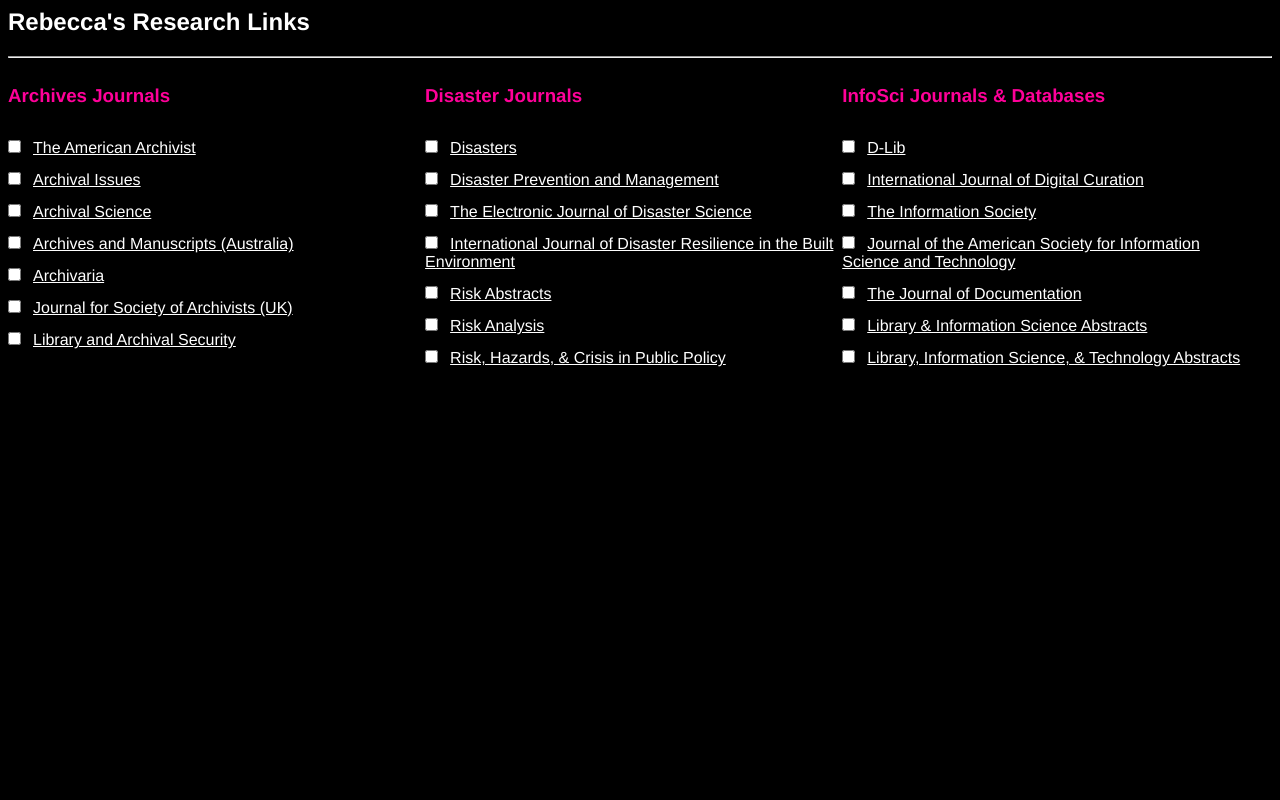
After one commit to rebeccadfrank/rebeccadfrank.github.io, a PHP site: page /librarythings/index.htm in a window 1280 px wide. The commit adds this page. Run offline with PHP 8.4, Linux system fonts and the light colour scheme.

Commit message:
pulling in old assets

```diff
--- a/css/local.css
+++ b/css/local.css
@@ -1,7 +1,6 @@
 html {
 	font-size: 100%;
-	/*background-image: url("../img/color_prism.jpg");*/
-	/*background-repeat: repeat-y;*/
+	background-color:rgba(255,250,240,1);
 }
 
 body {
--- /dev/null
+++ b/librarythings/index.htm
@@ -0,0 +1,95 @@
+<html>
+
+<head>
+	<title>My supremely awesome link site!</title>
+	<link rel="stylesheet" href="stylesheet.css" type="text/css">
+</head>
+
+<body>
+	<div id="heading">
+		<h2>Rebecca's Research Links</h2>
+		<hr>
+	</div>
+
+	<div id="journals" class="journal_column">
+		<h3>Archives Journals</h3>
+		<ul>
+			<li><input type="checkbox"><a target="_blank" href="http://mirlyn.lib.umich.edu/Record/000597749">The American Archivist</a></li>
+			<li><input type="checkbox"><a target="_blank" href="http://mirlyn.lib.umich.edu/Record/002876480">Archival Issues</a></li>
+			<li><input type="checkbox"><a target="_blank" href="http://mirlyn.lib.umich.edu/Record/003539540">Archival Science</a></li>
+			<li><input type="checkbox"><a target="_blank" href="http://mirlyn.lib.umich.edu/Record/002931694">Archives and Manuscripts (Australia)</a></li>
+			<li><input type="checkbox"><a target="_blank" href="http://mirlyn.lib.umich.edu/Record/000495757">Archivaria</a></li>
+			<li><input type="checkbox"><a target="_blank" href="http://mirlyn.lib.umich.edu/Record/000641477">Journal for Society of Archivists (UK)</a></li>
+			<li><input type="checkbox"><a target="_blank" href="http://mirlyn.lib.umich.edu/Record/000062008">Library and Archival Security</a></li>
+
+		</ul>
+	</div>
+
+	<div id="journals2" class="journal_column">
+		<h3>Disaster Journals</h3>
+		<ul>
+			<li><input type="checkbox"><a target="_blank" href="http://mirlyn.lib.umich.edu/Record/004238959">Disasters</a></li>
+			<li><input type="checkbox"><a target="_blank" href="http://mirlyn.lib.umich.edu/Record/003494862">Disaster Prevention and Management</a></li>
+			<li><input type="checkbox"><a target="_blank" href="http://mirlyn.lib.umich.edu/Record/008466144">The Electronic Journal of Disaster Science</a></li>
+			<li><input type="checkbox"><a target="_blank" href="http://mirlyn.lib.umich.edu/Record/002931694">International Journal of Disaster Resilience in the Built Environment</a></li>
+			<li><input type="checkbox"><a target="_blank" href="http://mirlyn.lib.umich.edu/Record/000074430">Risk Abstracts</a></li>
+			<li><input type="checkbox"><a target="_blank" href="http://mirlyn.lib.umich.edu/Record/000074120">Risk Analysis</a></li>
+			<li><input type="checkbox"><a target="_blank" href="http://mirlyn.lib.umich.edu/Record/012153611">Risk, Hazards, & Crisis in Public Policy</a></li>
+		</ul>
+	</div>
+
+	<div id="journals3" class="journal_column">
+		<h3>InfoSci Journals & Databases</h3>
+		<ul>
+			<li><input type="checkbox"><a target="_blank" href="http://www.dlib.org/">D-Lib</a></li>
+			<li><input type="checkbox"><a target="_blank" href="http://mirlyn.lib.umich.edu/Record/008936727">International Journal of Digital Curation</a></li>
+			<li><input type="checkbox"><a target="_blank" href="http://mirlyn.lib.umich.edu/Record/000504493">The Information Society</a></li>
+
+			<li><input type="checkbox"><a target="_blank" href="http://mirlyn.lib.umich.edu/Record/003580219">Journal of the American Society for Information Science and Technology</a></li>
+			<li><input type="checkbox"><a target="_blank" href="http://mirlyn.lib.umich.edu/Record/000525369">The Journal of Documentation</a></li>
+			<li><input type="checkbox"><a target="_blank" href="hhttp://www.lib.umich.edu/database/link/8369">Library & Information Science Abstracts</a></li>
+			<li><input type="checkbox"><a target="_blank" href="https://www.lib.umich.edu/database/link/28353">Library, Information Science, & Technology Abstracts</a></li>
+
+		</ul>
+	</div>
+<!--
+	<div id="journals4" class="journal_column top_space">
+		<h3>Archives Journals</h3>
+		<ul>
+			<li><input type="checkbox"><a target="_blank" href="http://mirlyn.lib.umich.edu/Record/000597749">The American Archivist</a></li>
+			<li><input type="checkbox"><a target="_blank" href="http://mirlyn.lib.umich.edu/Record/002876480">Archival Issues</a></li>
+			<li><input type="checkbox"><a target="_blank" href="http://mirlyn.lib.umich.edu/Record/003539540">Archival Science</a></li>
+			<li><input type="checkbox"><a target="_blank" href="http://mirlyn.lib.umich.edu/Record/002931694">Archives and Manuscripts (Australia)</a></li>
+			<li><input type="checkbox"><a target="_blank" href="http://mirlyn.lib.umich.edu/Record/000495757">Archivaria</a></li>
+			<li><input type="checkbox"><a target="_blank" href="http://mirlyn.lib.umich.edu/Record/004366924">Collections</a></li>
+			<li><input type="checkbox"><a target="_blank" href="http://mirlyn.lib.umich.edu/Record/000641477">Journal for Society of Archivists (UK)</a></li>
+		</ul>
+	</div>
+
+	<div id="journals5" class="journal_column top_space">
+		<h3>Archives Journals</h3>
+		<ul>
+			<li><input type="checkbox"><a target="_blank" href="http://mirlyn.lib.umich.edu/Record/000597749">The American Archivist</a></li>
+			<li><input type="checkbox"><a target="_blank" href="http://mirlyn.lib.umich.edu/Record/002876480">Archival Issues</a></li>
+			<li><input type="checkbox"><a target="_blank" href="http://mirlyn.lib.umich.edu/Record/003539540">Archival Science</a></li>
+			<li><input type="checkbox"><a target="_blank" href="http://mirlyn.lib.umich.edu/Record/002931694">Archives and Manuscripts (Australia)</a></li>
+			<li><input type="checkbox"><a target="_blank" href="http://mirlyn.lib.umich.edu/Record/000495757">Archivaria</a></li>
+			<li><input type="checkbox"><a target="_blank" href="http://mirlyn.lib.umich.edu/Record/004366924">Collections</a></li>
+			<li><input type="checkbox"><a target="_blank" href="http://mirlyn.lib.umich.edu/Record/000641477">Journal for Society of Archivists (UK)</a></li>
+		</ul>
+	</div>
+
+	<div id="journals6" class="journal_column top_space">
+		<h3>Archives Journals</h3>
+		<ul>
+			<li><input type="checkbox"><a target="_blank" href="http://mirlyn.lib.umich.edu/Record/000597749">The American Archivist</a></li>
+			<li><input type="checkbox"><a target="_blank" href="http://mirlyn.lib.umich.edu/Record/002876480">Archival Issues</a></li>
+			<li><input type="checkbox"><a target="_blank" href="http://mirlyn.lib.umich.edu/Record/003539540">Archival Science</a></li>
+			<li><input type="checkbox"><a target="_blank" href="http://mirlyn.lib.umich.edu/Record/002931694">Archives and Manuscripts (Australia)</a></li>
+			<li><input type="checkbox"><a target="_blank" href="http://mirlyn.lib.umich.edu/Record/000495757">Archivaria</a></li>
+			<li><input type="checkbox"><a target="_blank" href="http://mirlyn.lib.umich.edu/Record/004366924">Collections</a></li>
+			<li><input type="checkbox"><a target="_blank" href="http://mirlyn.lib.umich.edu/Record/000641477">Journal for Society of Archivists (UK)</a></li>
+		</ul>
+	</div> -->
+</body>
+</html>
--- /dev/null
+++ b/librarythings/stylesheet.css
@@ -0,0 +1,37 @@
+body{
+	font-family: Helvetica, Arial, sans-serif;
+	background-color: black;
+	color: white;
+}
+
+body a{
+	color: white;
+}
+
+ul{
+	list-style: none;
+	-webkit-padding-start: 0px;
+	-mox-padding-start: 0px;
+}
+
+ul li{
+	padding-top: 12px;
+}
+
+li input{
+	margin-right: 12px;
+	margin-left: 0px;
+}
+
+.journal_column{
+	width: 33%;
+	float: left;
+}
+
+.journal_column h3{
+	color:rgb(255,0,153);
+}
+
+.top_space{
+	margin-top: 48px;
+}
--- /dev/null
+++ b/research/EAPSI/index.php
@@ -0,0 +1,6 @@
+<?php
+
+// redirect to PDF
+header('Location: http://rebeccadfrank.com/research/EAPSI/Frank_Evans_EAPSI_Survey_Info_July2015.pdf');
+
+?>
```
Also changed, not shown: 8 other files.
